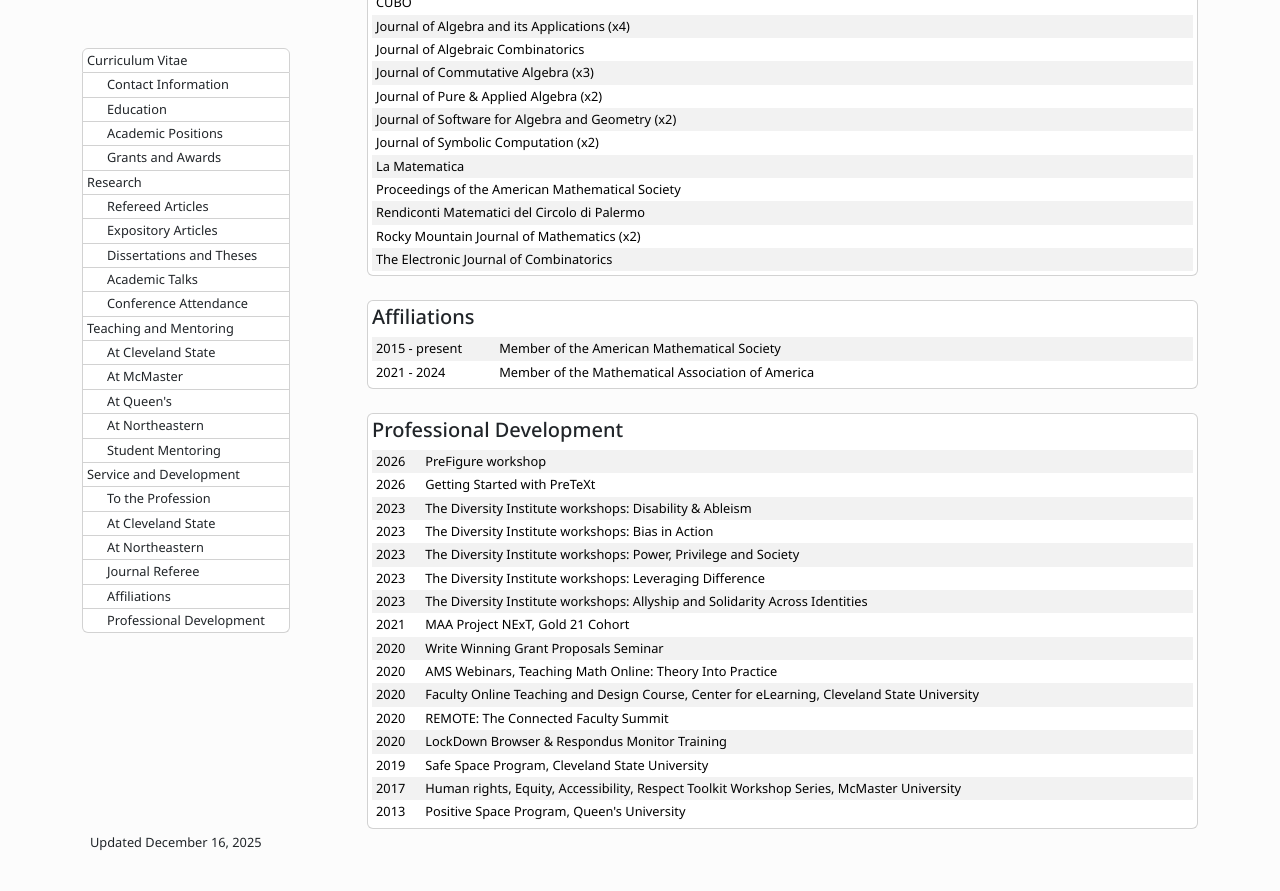
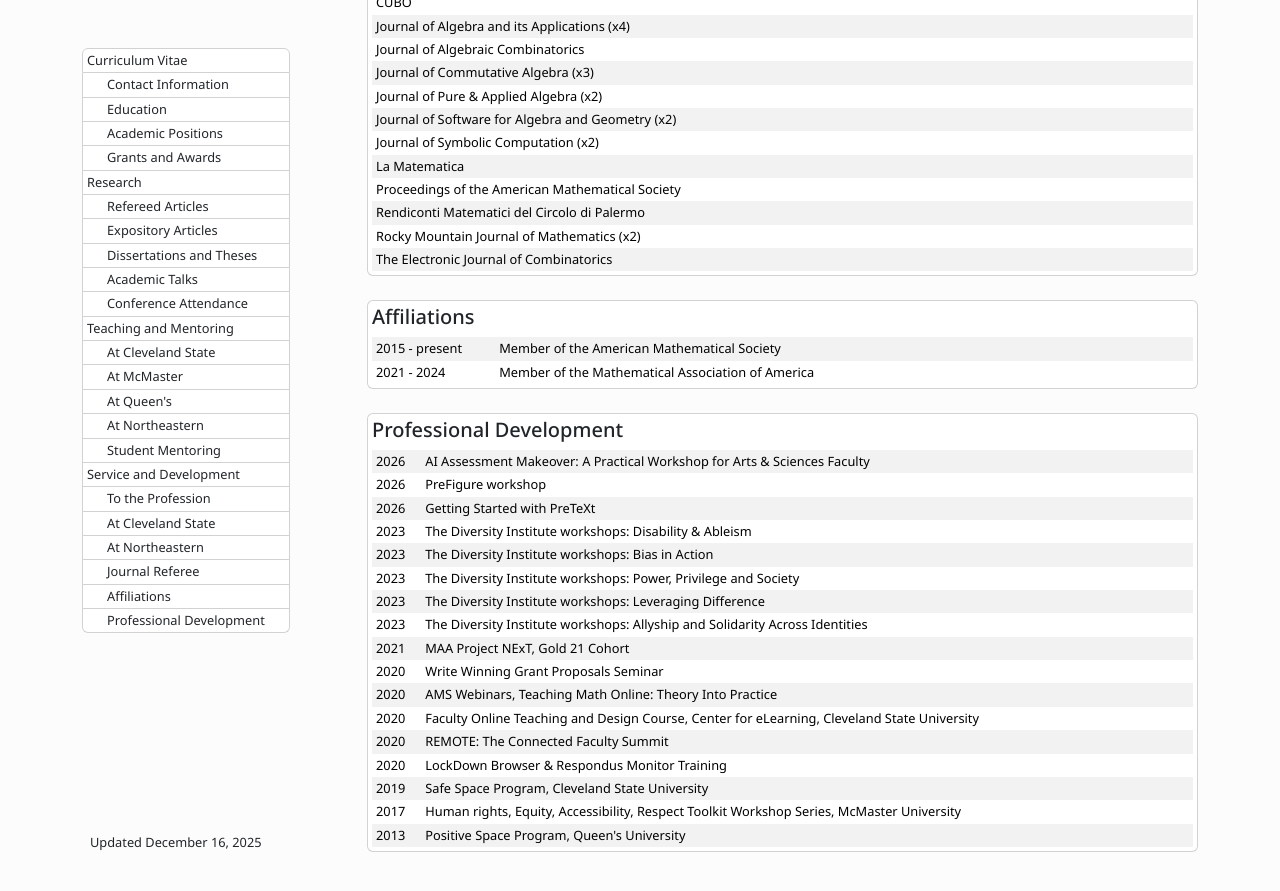
Before and after one commit to galettof/galettof.github.io, a Jekyll site: the page built from cv/index.html, in a window 1280 px wide and 900 px high, scrolled down 8847 px. Shown: the top 891 px of the window. Built offline with Jekyll 4.4.1, drawn with Linux system fonts in a browser that asks for light colours; formulas are drawn with MathJax 3.

Commit message:
ai workshop 2026

```diff
--- a/_data/service.yml
+++ b/_data/service.yml
@@ -187,3 +187,6 @@ development:
 
 - year: 2026
   name: 'PreFigure workshop'
+
+- year: 2026
+  name: 'AI Assessment Makeover: A Practical Workshop for Arts & Sciences Faculty'
```
